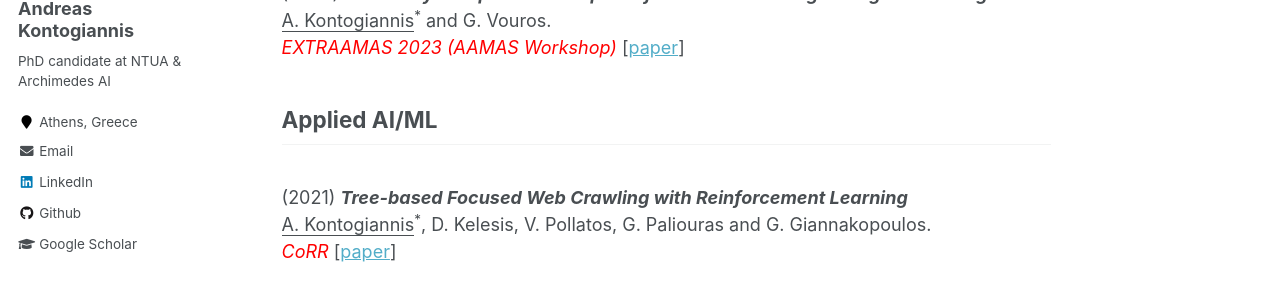
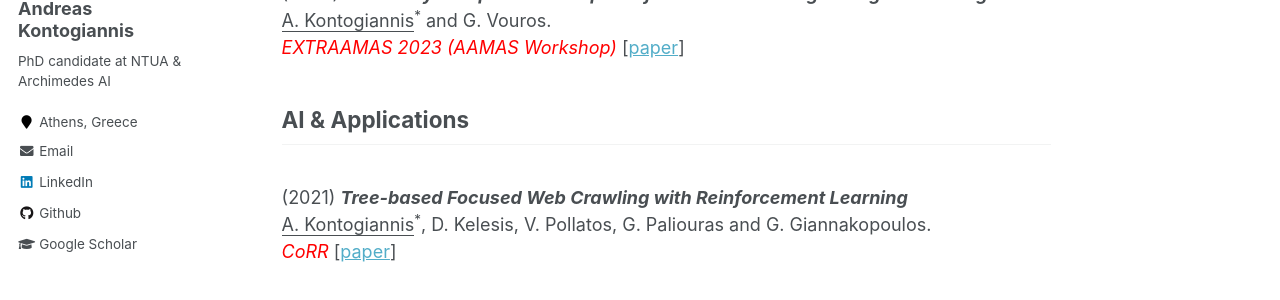
Before and after one commit to ddaedalus/ddaedalus.github.io, a Jekyll site: the page built from _pages/publications.md, in a window 1280 px wide and 900 px high, scrolled down 803 px. Shown: the part 238-538 px from the top of the window. Built offline with Jekyll 4.4.1, drawn with Linux system fonts in a browser that asks for light colours.

Commit message:
Rename section from 'Applied AI/ML' to 'AI & Applications'

```diff
--- a/_pages/publications.md
+++ b/_pages/publications.md
@@ -54,7 +54,7 @@ _<font color="red">AAMAS 2025</font>_ [[paper](https://www.arxiv.org/abs/2502.04
 _<font color="red">EXTRAAMAS 2023 (AAMAS Workshop)</font>_ [[paper](https://link.springer.com/chapter/10.1007/978-3-031-40878-6_10)]
 
 
-## Applied AI/ML
+## AI & Applications
 
 <br/>
 (2021) <i><b> Tree-based Focused Web Crawling with Reinforcement Learning </b> </i>
```
